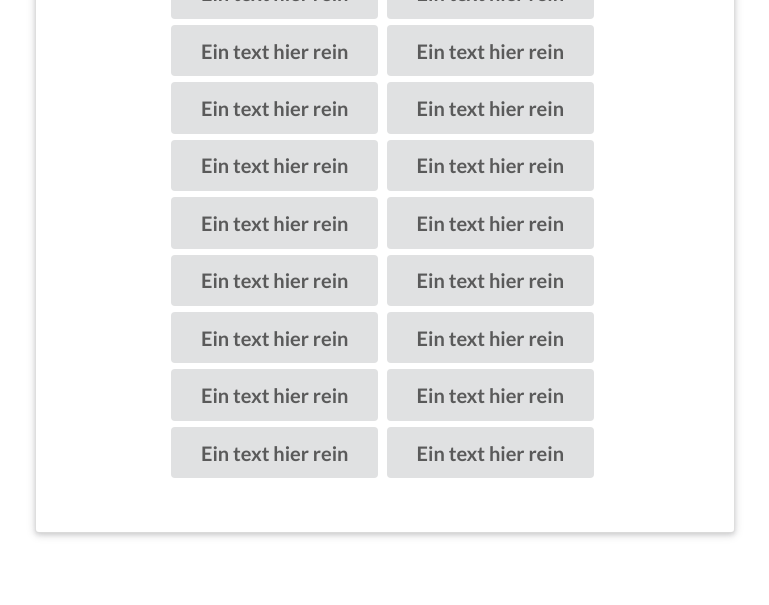
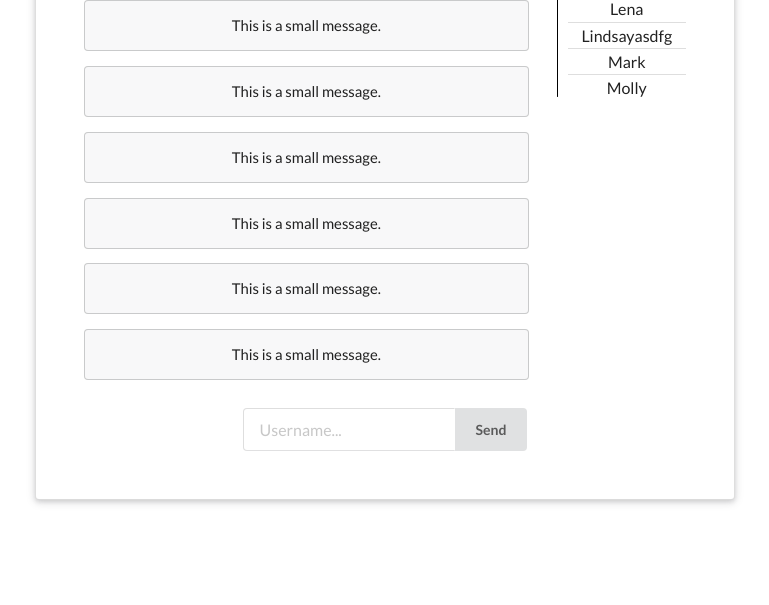
Before and after one commit to daluf/chat, a website: page ui-test.html in a window 1280 px wide. Shown: the part 195-800 px from the top of the page, without its empty margins (255-1024 px from the left). Drawn offline with nearby package versions, Linux system fonts and the light colour scheme.

Commit message:
UI 2.0: Rooms 1.1: Chat-UI 1.0

```diff
--- a/ui-test.html
+++ b/ui-test.html
@@ -50,7 +50,7 @@
 	</div> -->
 
 	<!-- Room Selector -->
-	<div class="login-main ui raised very padded text container segment center aligned">
+	<!-- <div class="login-main ui raised very padded text container segment center aligned">
 
 		<h2 class="ui header">Select a Room</h2>
 
@@ -73,7 +73,75 @@
 		<button class="room-button huge ui button center aligned">Ein text hier rein</button>
 		<button class="room-button huge ui button center aligned">Ein text hier rein</button>
 
+	</div> -->
+
+	<!-- Chat-UI -->
+	<div class="login-main ui raised very padded text container segment center aligned">
+
+		<h2 class="ui header">**** Room-Name ****</h2>
+
+		<div class="ui grid">
+
+				<div class="row">
+						<div class="twelve wide column">
+
+								<div class="ui small message">This is a small message.</div>
+								<div class="ui small message">This is a small message.</div>
+								<div class="ui small message">This is a small message.</div>
+								<div class="ui small message">This is a small message.</div>
+								<div class="ui small message">This is a small message.</div>
+								<div class="ui small message">This is a small message.</div>
+
+						</div>
+						<div class="four wide column">
+
+
+							<div class="ui middle aligned divided list" style="border-left: 1px solid black; padding-left: 10px; text-overflow: ellipsis;">
+								<div class="item">
+
+								<div class="content">
+									Lena
+								</div>
+								</div>
+								<div class="item">
+
+								<div class="content" style="text-overflow: ellipsis;">
+									Lindsayasdfg
+								</div>
+								</div>
+								<div class="item">
+
+								<div class="content">
+									Mark
+								</div>
+								</div>
+								<div class="item">
+
+								<div class="content">
+									Molly
+								</div>
+								</div>
+							</div>
+
+						</div>
+				</div>
+
+				<div class="row">
+						<div class="sixteen wide column">
+							<div class="ui action input center aligned">
+								<input type="text" placeholder="Username...">
+								<button class="ui button">Send</button>
+							</div>
+						</div>
+				</div>
+
+
+
+		</div>
+
+
 	</div>
+
 
     <!-- Optional JavaScript -->
     <!-- jQuery first, then Semantic JS -->
```
